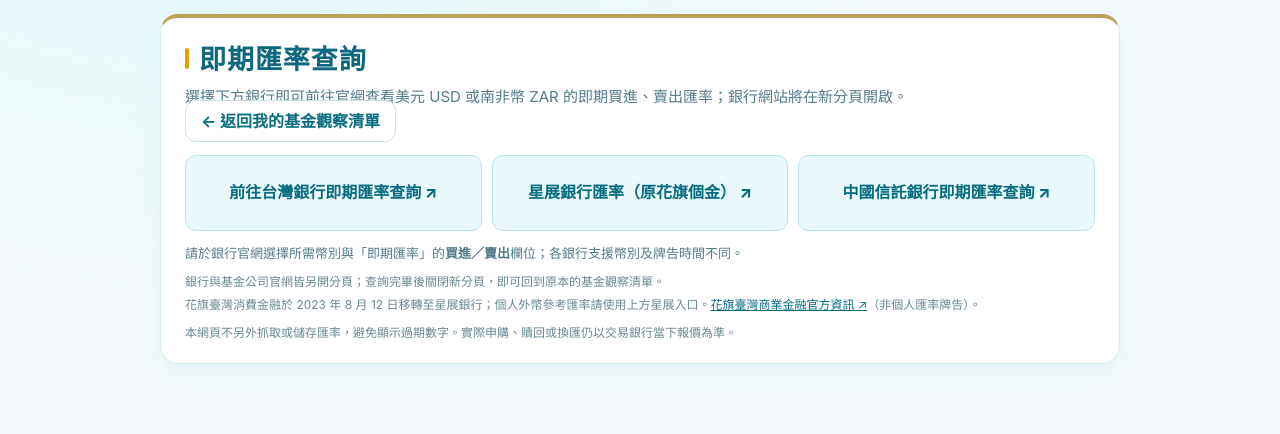
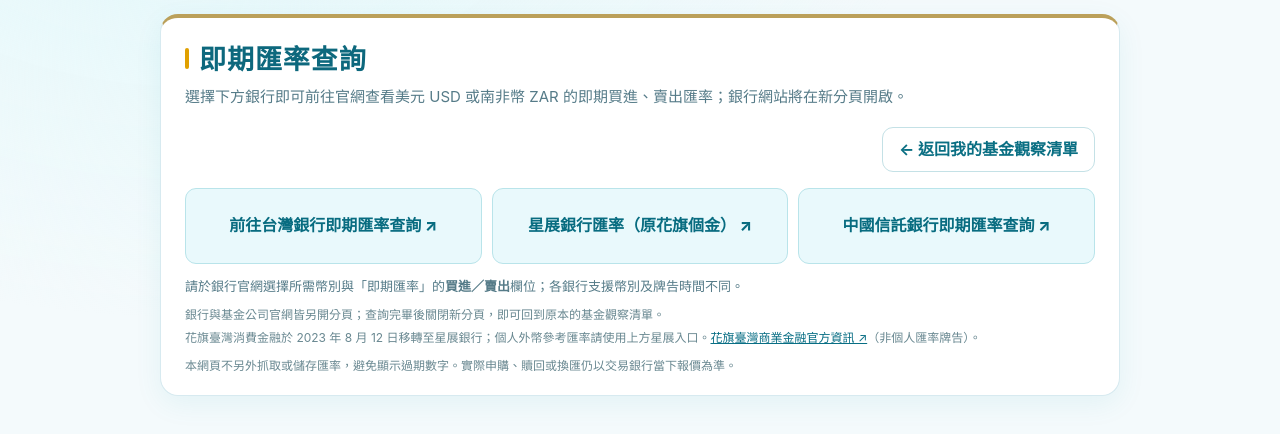
Before and after one commit to c87038-droid/fund-radar, a plain HTML site: page fx.html in a window 1280 px wide. Shown: the part 144-578 px from the top of the page. Drawn offline with Linux system fonts and the light colour scheme.

Commit message:
Add files via upload

```diff
--- a/fx.html
+++ b/fx.html
@@ -332,6 +332,29 @@ a{color:#086e84}
  .page-fx .fx-title h2{font-size:24px}
 }
 
+
+/* 即期匯率頁：將返回按鈕移出標題說明的文字行，避免遮字。 */
+.page-fx .fx-return-row{
+  display:flex;
+  justify-content:flex-end;
+  margin:18px 0 8px;
+  clear:both;
+}
+.page-fx .fx-return-row .btn{
+  display:inline-flex;
+  align-items:center;
+  justify-content:center;
+  min-height:44px;
+  padding:10px 16px;
+  line-height:1.4;
+  text-decoration:none;
+  white-space:normal;
+}
+.page-fx .fx-bank-links{margin-top:16px;}
+@media (max-width:600px){
+  .page-fx .fx-return-row{justify-content:stretch;margin:16px 0 8px;}
+  .page-fx .fx-return-row .btn{width:100%;}
+}
 </style>
 
 </head>
@@ -474,8 +497,10 @@ a{color:#086e84}
       <div>
         <h2 id="fxTitle">即期匯率查詢</h2>
         <p>選擇下方銀行即可前往官網查看美元 USD 或南非幣 ZAR 的即期買進、賣出匯率；銀行網站將在新分頁開啟。</p>
-        <a href="index.html#watchlist" class="btn">← 返回我的基金觀察清單</a>
+      </div>
     </div>
+    <div class="fx-return-row">
+      <a href="index.html#watchlist" class="btn">← 返回我的基金觀察清單</a>
     </div>
     <div class="fx-bank-links">
       <a class="fx-direct-button" href="https://rate.bot.com.tw/xrt?Lang=zh-TW" target="_blank" rel="noopener noreferrer">前往台灣銀行即期匯率查詢 ↗</a>
```
Also changed, not shown: 使用說明.txt.
